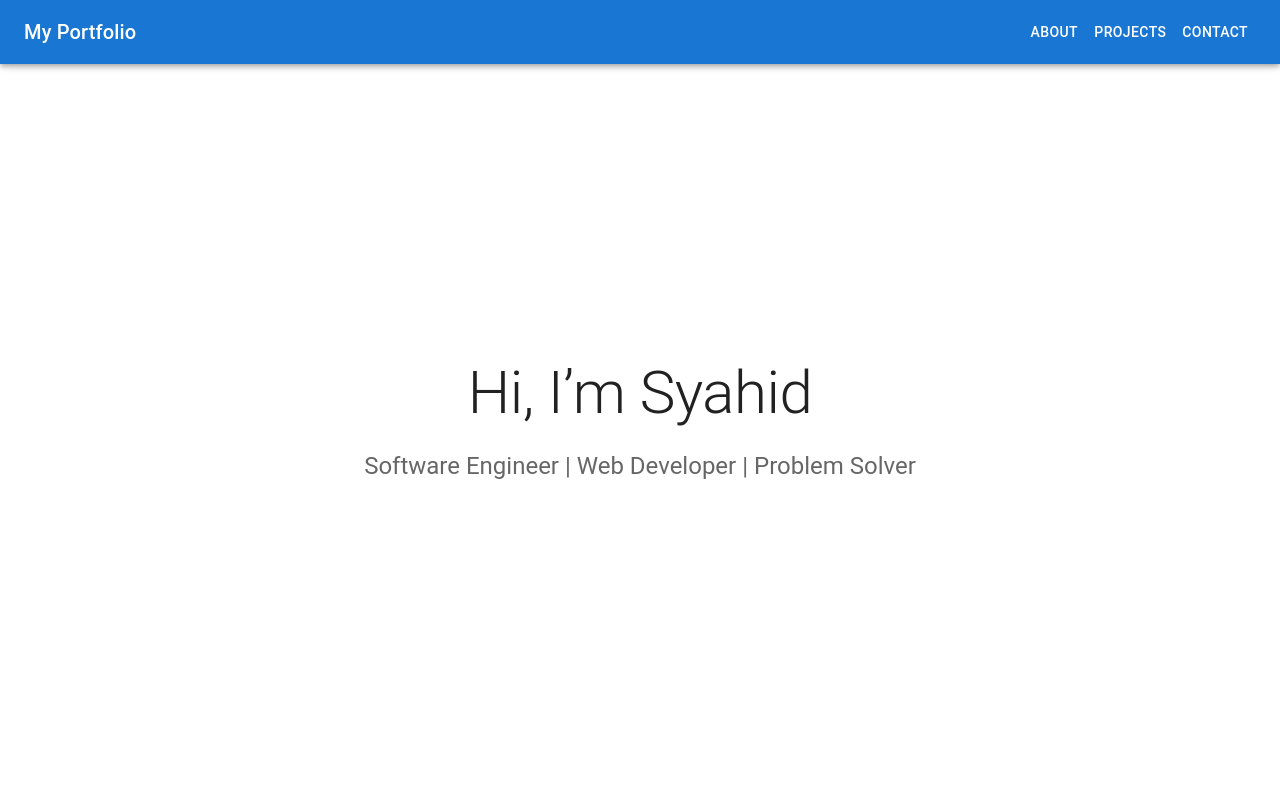
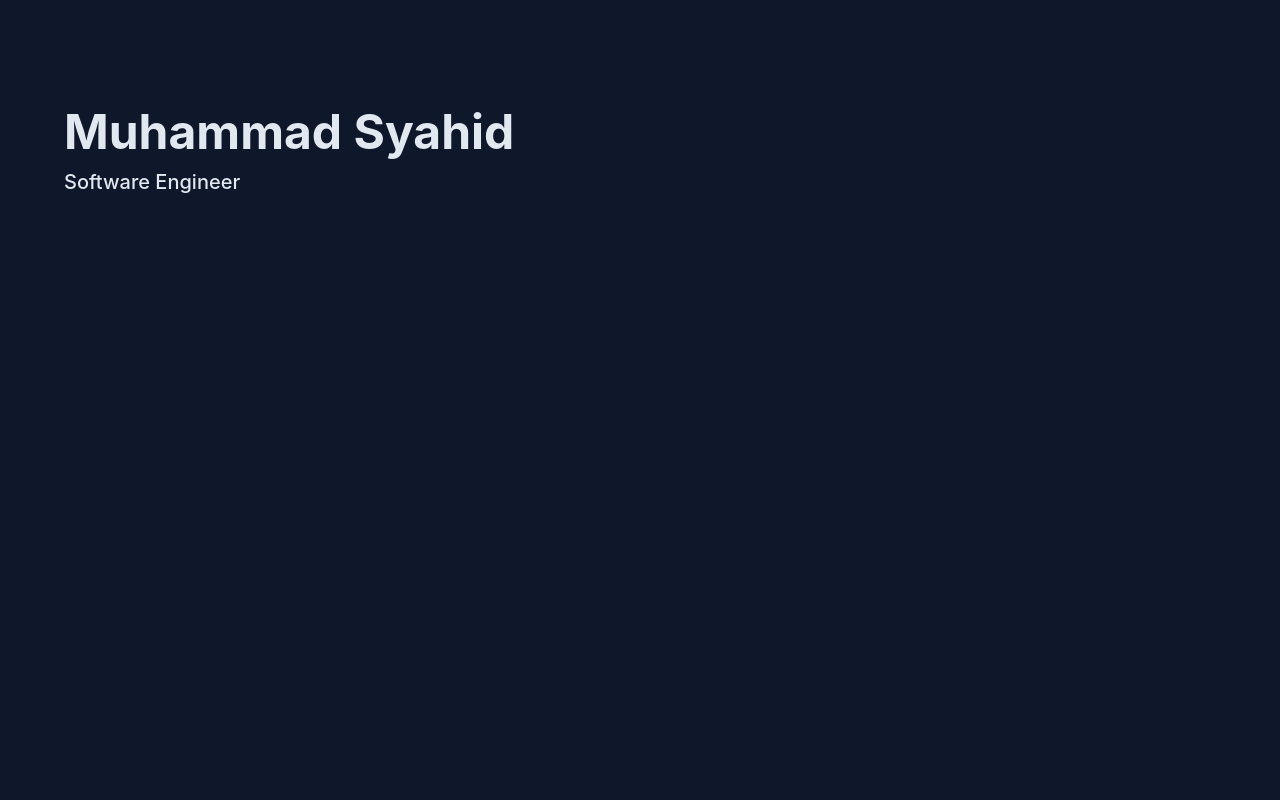
Before and after one commit to SyahidbinFadlyl/e-portofolio, a Next.js app: page / in a window 1280 px wide. Shown: the top 800 px of the page. Built offline with nearby package versions, Linux system fonts and the light colour scheme.

Commit message:
Add LeftSide component and update global typography

```diff
--- /dev/null
+++ b/src/components/right_side/index.tsx
@@ -0,0 +1,26 @@
+import { Box, Typography } from "@mui/material";
+
+export default function LeftSide() {
+  return (
+    <Box
+      sx={{
+        py: { sm: "6rem", xs: "3rem" },
+      }}
+    >
+      <Typography
+        sx={{ fontSize: { sm: "3rem", xs: "2rem" }, fontWeight: 700 }}
+      >
+        Muhammad Syahid
+      </Typography>
+      <Typography
+        sx={{
+          fontSize: { sm: "1.25rem", xs: "1.125rem" },
+          fontWeight: 500,
+          lineHeight: { sm: "1.75rem" },
+        }}
+      >
+        Software Engineer
+      </Typography>
+    </Box>
+  );
+}
--- a/src/pages/_app.tsx
+++ b/src/pages/_app.tsx
@@ -11,6 +11,9 @@ const theme = createTheme({
       main: "#ff4081",
     },
   },
+  typography: {
+    fontFamily: "Inter",
+  },
 });
 
 export default function App({ Component, pageProps }: AppProps) {
--- a/src/pages/index.tsx
+++ b/src/pages/index.tsx
@@ -1,17 +1,18 @@
-import Navbar from "../components/Navbar";
-import Hero from "../components/Hero";
-import About from "../components/About";
-import Projects from "../components/Projects";
-import Contact from "../components/Contact";
+import LeftSide from "@/components/right_side";
+import { Box, Container } from "@mui/material";
 
 export default function Home() {
   return (
-    <>
-      <Navbar />
-      <Hero />
-      <About />
-      <Projects />
-      <Contact />
-    </>
+    <Box
+      sx={{
+        bgcolor: "rgba(15, 23, 42, 1)", // 50% opacity
+        color: "#e2e8f0",
+      }}
+      minHeight={"100vh"}
+    >
+      <Container sx={{ px: { xs: "1.5rem" } }}>
+        <LeftSide />
+      </Container>
+    </Box>
   );
 }
```
Also changed, not shown: src/components/left_side/index.tsx (added).
